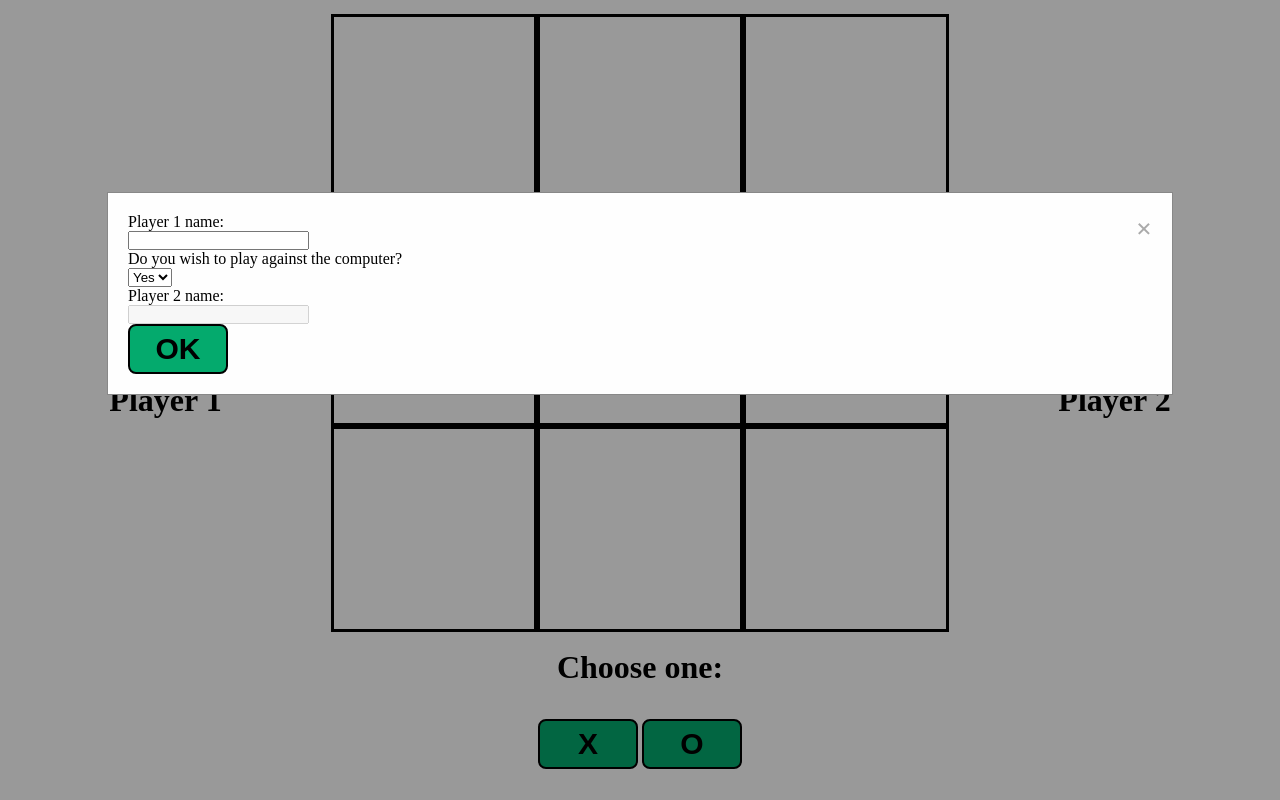
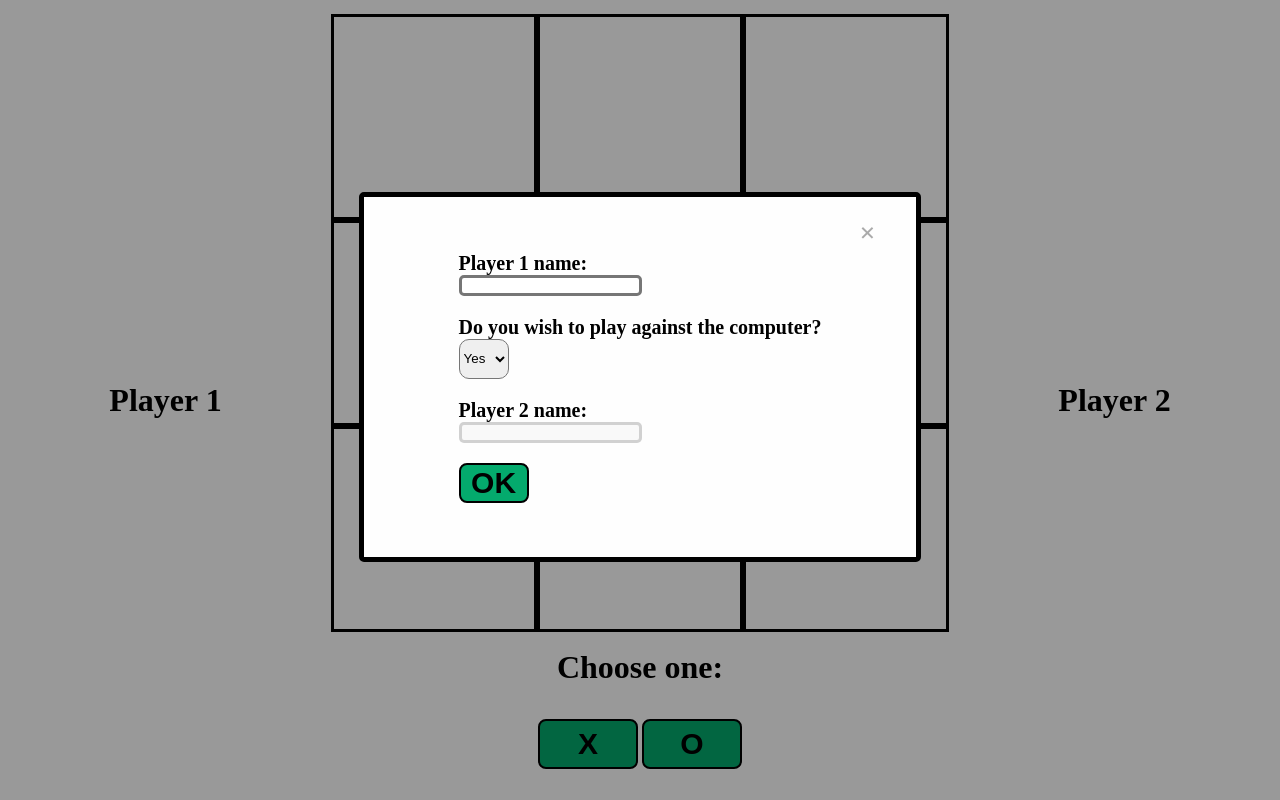
Before and after one commit to Jeffvf/tic-tac-toe-project, a plain HTML site: page index.html in a window 1280 px wide. Drawn offline with Linux system fonts and the light colour scheme.

Commit message:
chore: improve modal style

```diff
--- a/index.html
+++ b/index.html
@@ -32,20 +32,27 @@
 
         <!-- Modal content -->
         <div class="modal-content">
-          <span class="close">&times;</span>
-          <forms>
+            <div></div>
+            <form>
+                <div>
                     <label for="player1">Player 1 name:</label><br>
                     <input type="text" id="player1"><br>
+                </div>
+                <div>
                     <label for="option">Do you wish to play against the computer?</label><br>
                     <select id="option">
                         <option value="yes">Yes</option>
                         <option value="no">No</option>
                     </select><br>
+                </div>
+                <div>
                     <label for="player2">Player 2 name:</label><br>
                     <input type="text" id="player2" disabled><br>
+                </div>
 
                 <button type="submit" id="confirm-players">OK</button>
-          </forms>
+            </form>
+            <span class="close">&times;</span>
         </div>
 
     </div>
--- a/styles.css
+++ b/styles.css
@@ -78,7 +78,43 @@ button:active {
     margin: 15% auto; /* 15% from the top and centered */
     padding: 20px;
     border: 1px solid #888;
-    width: 80%; /* Could be more or less, depending on screen size */
+    width: 40%; /* Could be more or less, depending on screen size */
+    height: 40%;
+    border-style: solid;
+    border-color: black;
+    border-radius: 5px;
+    border-width: 5px;
+    display: grid;
+    grid-template-columns: 1fr 7fr 1fr;
+    align-items: center;
+    justify-items: center;
+}
+
+form{
+    display:grid;
+    gap: 20px;
+}
+
+form > button{
+    width: 70px;
+    height: 40px;
+}
+
+select{
+    width: 50px;
+    height: 40px;
+    border-radius: 10px;
+}
+
+input {
+    border-style: solid;
+    border-radius: 5px;
+    border-width: 3px;
+}
+
+label {
+    font-weight: bold;
+    font-size: 20px;
 }
 
 /* The Close Button */
@@ -87,6 +123,7 @@ button:active {
     float: right;
     font-size: 28px;
     font-weight: bold;
+    align-self: flex-start;
 }
 
 .close:hover,
```
Lines whose indentation alone changed are shown as unchanged.
